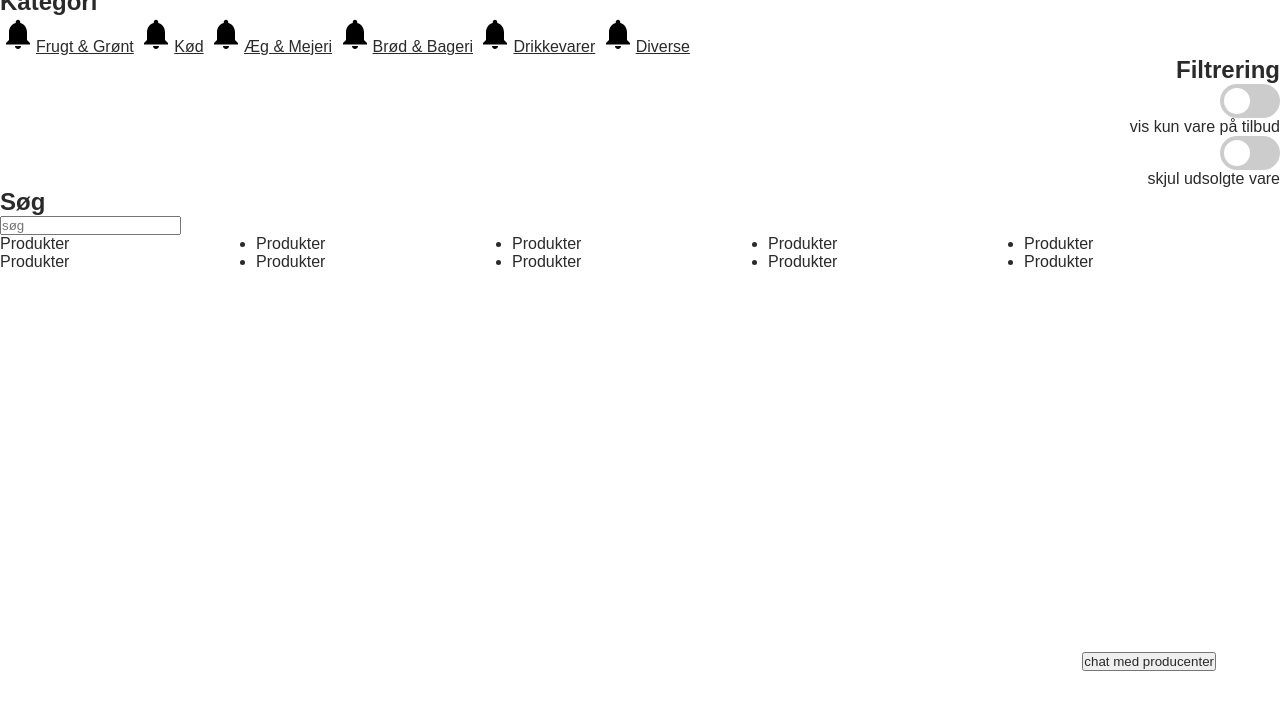
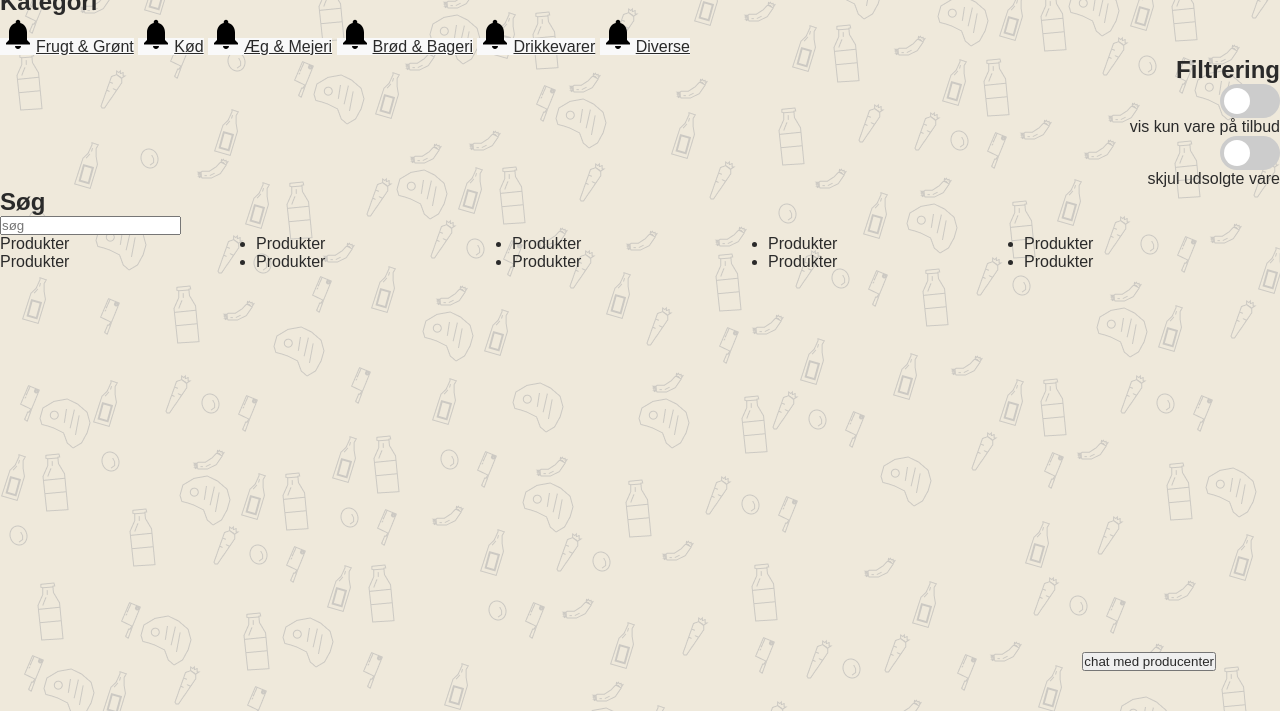
Before and after one commit to maxsendsen/raahandel-prototype, a plain HTML site: page markedsplads.html in a window 1280 px wide. Shown: the part 89-800 px from the top of the page. Drawn offline with Linux system fonts and the light colour scheme.

Commit message:
baggrund

```diff
--- a/style.css
+++ b/style.css
@@ -3,6 +3,10 @@
     padding: 0;
     font-family: sans-serif;
     color: #2A2A2A;
+}
+
+body{
+  background-image: url(/assets/Desktop\ -\ 1\ \(1\).png);
 }
 /*-------------------------------- markedsplads 1 ------------------------------ */
 .header{
@@ -33,6 +37,7 @@
 
 .markedsplads--kategori ul li{
     display: inline;
+    background-color: #F9F9F9 ;
 }
 
 .markedsplads--filtre{
```
Also changed, not shown: assets/Desktop - 1 (1).png (added).
